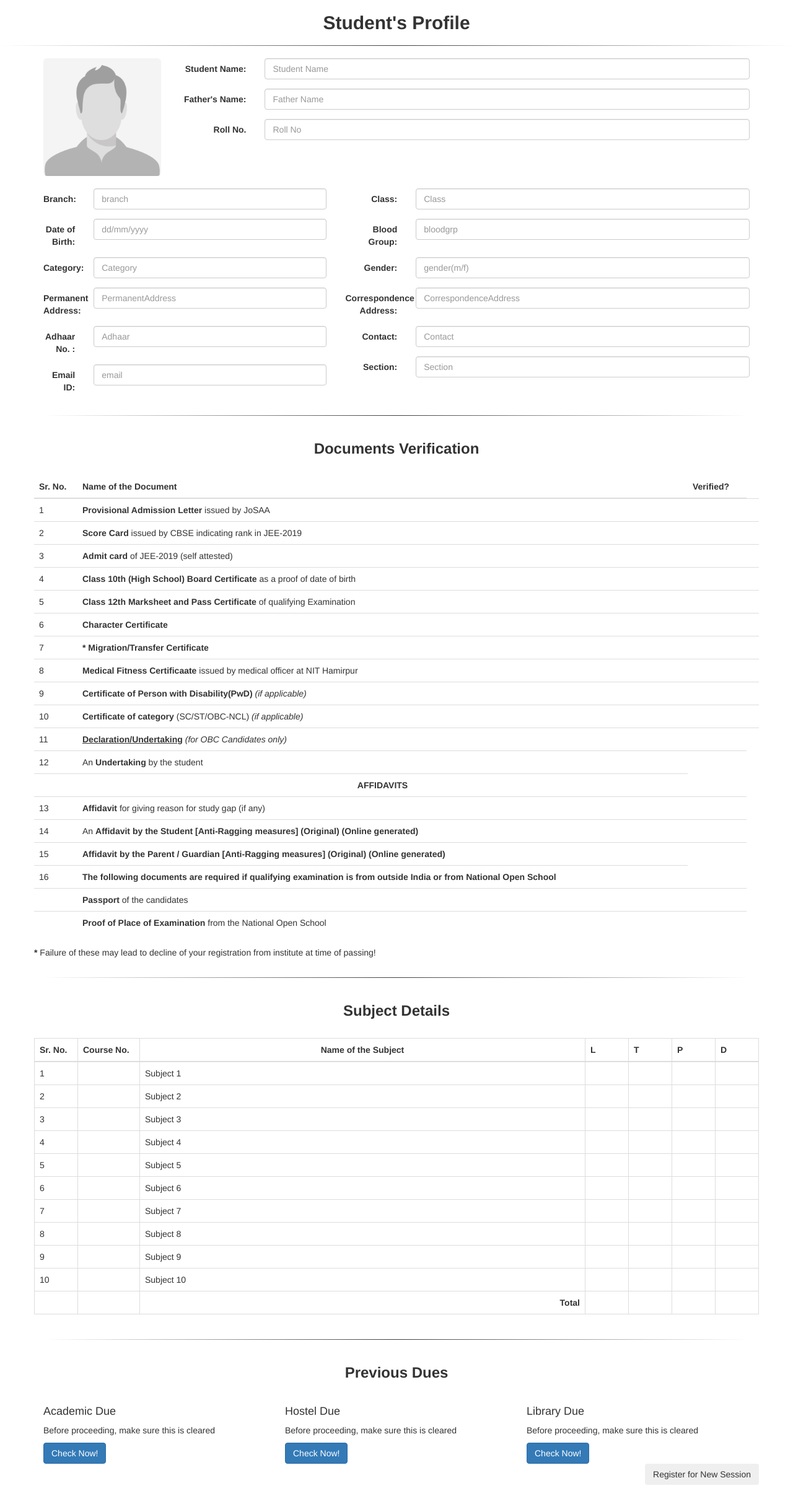
After one commit to al-architjain/al_Semester_Online_Registration_Portal, a Django app: template SORP/sorp_app/templates/sorp_app/s_profile.html in a window 1280 px wide. The commit adds this page. Shown: the whole page at 62% size. Run offline with Django 3.2, Linux system fonts and the light colour scheme; the template is opened without the code that fills it, so the values that code supplies are empty; some libraries are stand-ins or nearby versions.

Commit message:
Profile page linked

```diff
--- a/SORP/sorp_app/templates/base.html
+++ b/SORP/sorp_app/templates/base.html
@@ -13,6 +13,9 @@
 			<link rel="stylesheet" href="https://maxcdn.bootstrapcdn.com/bootstrap/3.3.7/css/bootstrap.min.css">
 			<!--------------------->
 		{% block staticfiles %}
+		{% endblock %}
+
+		{% block styles %}
 		{% endblock %}
 	</head>
 
--- a/SORP/sorp_app/templates/sorp_app/r_addstudent.html
+++ b/SORP/sorp_app/templates/sorp_app/r_addstudent.html
@@ -537,7 +537,7 @@
         <div class="row">
           <div class="col-lg-6 col-md-6">
           <div class="form-group">
-                <label for="srudentName"><b>Student's Name</b></label>
+                <label for="studentName"><b>Student's Name</b></label>
                 <input class="form-control" type="text" id="studentName" placeholder="Enter Name">
             </div>
         </div>
--- /dev/null
+++ b/SORP/sorp_app/templates/sorp_app/s_profile.html
@@ -0,0 +1,486 @@
+{% extends "base.html" %}
+
+	{% block title %}
+        Profile
+    {% endblock %}
+
+	{% block staticfiles %}
+	{% endblock %}
+	{% block styles %}
+		<style type="text/css">
+
+			 hr { border: 0; height: 1px; background-image: linear-gradient(to right, rgba(0, 0, 0, 0), rgba(0, 0, 0, 0.75), rgba(0, 0, 0, 0)); }
+
+			img {
+				width: 115%
+			}
+
+			.srno {
+				width: 70px;
+			}
+
+			.center {
+				text-align: center;
+			}
+
+			.mybtn {
+				margin-bottom: 10px;
+			}
+
+			#cno {
+				width: 100px
+			}
+
+		</style>
+	{% endblock %}
+
+	{% block body %}
+		<h2 class="center"><b>Student's Profile</b></h2>
+		<hr>
+		<div class="container">
+			<form class="form-horizontal " action="#">
+			  <div class="row">
+				<div class="col-lg-2 col-sm-2 col-xs-4">
+					{% load static %}
+					<img src="{% static "sorp_app/profile_pic.jpg" %}" alt="YourPic" class="img-rounded">
+				</div>
+
+				<div class="col-lg-10 col-md-10 col-sm-10 col-xs-8">
+
+					  <div class="form-group">
+						<label for="sname" class="col-sm-2 control-label">Student Name:</label>
+						<div class="col-sm-10">
+						  <input type="text" class="form-control" id="sname" placeholder="Student Name">
+						</div>
+					  </div>
+
+					  <div class="form-group">
+						<label for="fname" class="col-sm-2 control-label">Father's Name:</label>
+						<div class="col-sm-10">
+						  <input type="email" class="form-control" id="fname" placeholder="Father Name">
+						</div>
+					  </div>
+
+					  <div class="form-group">
+						<label for="rno" class="col-sm-2 control-label">Roll No.</label>
+						<div class="col-sm-10">
+						  <input type="email" class="form-control" id="rno" placeholder="Roll No">
+						</div>
+					  </div>
+
+
+					</form>
+				</div>
+			</div>
+		<br>
+			<div class="row">
+				<div class="col-lg-5">
+					<form class="form-horizontal">
+					  <div class="form-group">
+						<label for="branch" class="col-sm-2 control-label">Branch:</label>
+						<div class="col-sm-10">
+						  <input type="text" class="form-control" id="branch" placeholder="branch">
+						</div>
+					  </div>
+
+					  <div class="form-group">
+						<label for="dob" class="col-sm-2 control-label">Date of Birth:</label>
+						<div class="col-sm-10">
+						  <input type="text" class="form-control" id="dob" placeholder="dd/mm/yyyy">
+						</div>
+					  </div>
+
+					  <div class="form-group">
+						<label for="Category" class="col-sm-2 control-label">Category:</label>
+						<div class="col-sm-10">
+						  <input type="text" class="form-control" id="Category" placeholder="Category">
+						</div>
+					  </div>
+
+					  <div class="form-group">
+						<label for="PermAdd" class="col-sm-2 control-label">Permanent Address:</label>
+						<div class="col-sm-10">
+						  <input type="text" class="form-control" id="PermAdd" placeholder="PermanentAddress">
+						</div>
+					  </div>
+
+					  <div class="form-group">
+						<label for="Adhaar" class="col-sm-2 control-label">Adhaar No. :</label>
+						<div class="col-sm-10">
+						  <input type="text" class="form-control" id="Adhaar" placeholder="Adhaar">
+						</div>
+					  </div>
+
+						<div class="form-group">
+						<label for="email" class="col-sm-2 control-label">Email ID:</label>
+						<div class="col-sm-10">
+						  <input type="email" class="form-control" id="email" placeholder="email">
+						</div>
+					  </div>
+					</form>
+				</div>
+
+				<div class="col-lg-7">
+					<form class="form-horizontal">
+					   <div class="form-group">
+						<label for="Class" class="col-sm-2 control-label">Class:</label>
+						<div class="col-sm-10">
+						  <input type="text" class="form-control" id="Class" placeholder="Class">
+						</div>
+					  </div>
+
+					  <div class="form-group">
+						<label for="bloodgrp" class="col-sm-2 control-label">Blood Group:</label>
+						<div class="col-sm-10">
+						  <input type="text" class="form-control" id="bloodgrp" placeholder="bloodgrp">
+						</div>
+					  </div>
+
+					  <div class="form-group">
+						<label for="gender" class="col-sm-2 control-label">Gender:</label>
+						<div class="col-sm-10">
+						  <input type="text" class="form-control" id="gender" placeholder="gender(m/f)">
+						</div>
+					  </div>
+
+					  <div class="form-group">
+						<label for="CorrAdd" class="col-sm-2 control-label">Correspondence Address:</label>
+						<div class="col-sm-10">
+						  <input type="text" class="form-control" id="CorrAdd" placeholder="CorrespondenceAddress">
+						</div>
+					  </div>
+
+					   <div class="form-group">
+						<label for="Contact" class="col-sm-2 control-label">Contact:</label>
+						<div class="col-sm-10">
+						  <input type="text" class="form-control" id="Contact" placeholder="Contact">
+						</div>
+					  </div>
+
+					  <div class="form-group">
+						<label for="Section" class="col-sm-2 control-label">Section:</label>
+						<div class="col-sm-10">
+						  <input type="text" class="form-control" id="Section" placeholder="Section">
+						</div>
+					 </div>
+				</div>
+			</div>
+			<hr>
+			<div class="row">
+				<h3 class="center bgclr"><b>Documents Verification</b></h3>
+				<br>
+				<table class="table table-hover">
+					<thead>
+						<tr>
+							<th class="srno">Sr. No.</th>
+							<th>Name of the Document</th>
+							<th>Verified?</th>
+						</tr>
+					</thead>
+
+					<tbody>
+						<tr>
+							<td>1</td>
+							<td><strong>Provisional Admission Letter</strong> issued by JoSAA</td>
+							<td></td>
+							<td></td>
+						</tr>
+
+						<tr>
+							<td>2</td>
+							<td><strong>Score Card</strong> issued by CBSE indicating rank in JEE-2019</td>
+							<td></td>
+							<td></td>
+						</tr>
+
+						<tr>
+							<td>3</td>
+							<td><strong>Admit card</strong> of JEE-2019 (self attested)</td>
+							<td></td>
+							<td></td>
+						</tr>
+
+						<tr>
+							<td>4</td>
+							<td><strong>Class 10th (High School) Board Certificate</strong> as a proof of date of birth</td>
+							<td></td>
+							<td></td>
+						</tr>
+
+						<tr>
+							<td>5</td>
+							<td><strong>Class 12th Marksheet and Pass Certificate</strong> of qualifying Examination</td>
+							<td></td>
+							<td></td>
+						</tr>
+
+						<tr>
+							<td>6</td>
+							<td><strong>Character Certificate</strong></td>
+							<td></td>
+							<td></td>
+						</tr>
+
+						<tr>
+							<td>7</td>
+							<td><strong>* Migration/Transfer Certificate</strong></td>
+							<td></td>
+							<td></td>
+						</tr>
+
+						<tr>
+							<td>8</td>
+							<td><strong>Medical Fitness Certificaate</strong> issued by medical officer at NIT Hamirpur</td>
+							<td></td>
+							<td></td>
+						</tr>
+
+						<tr>
+							<td>9</td>
+							<td><strong>Certificate of Person with Disability(PwD)</strong><em> (if applicable)</em></td>
+							<td></td>
+							<td></td>
+						</tr>
+
+						<tr>
+							<td>10</td>
+							<td><strong>Certificate of category</strong> (SC/ST/OBC-NCL) <em>(if applicable)</em></td>
+							<td></td>
+							<td></td>
+						</tr>
+
+						<tr>
+							<td>11</td>
+							<td><strong><u>Declaration/Undertaking</u></strong> <em>(for OBC Candidates only)</em></td>
+							<td></td>
+							<td></td>
+						</tr>
+
+						<tr>
+							<td>12</td>
+							<td>An <strong>Undertaking</strong> by the student</td>
+							<td></td>
+						</tr>
+
+						<tr>
+							<td></td>
+							<td class="center"><strong>AFFIDAVITS</strong></td>
+						</tr>
+
+						<tr>
+							<td>13</td>
+							<td><strong>Affidavit</strong> for giving reason for study gap (if any)</td>
+							<td></td>
+						</tr>
+
+						<tr>
+							<td>14</td>
+							<td>An <strong>Affidavit by the Student [Anti-Ragging measures] (Original) (Online generated)</strong></td>
+							<td></td>
+						</tr>
+
+						<tr>
+							<td>15</td>
+							<td><strong>Affidavit by the Parent / Guardian [Anti-Ragging measures] (Original) (Online generated)</strong></td>
+							<td></td>
+						</tr>
+
+						<tr>
+							<td>16</td>
+							<td><strong>The following documents are required if qualifying examination is from outside India or from National Open School</strong></td>
+						</tr>
+
+						<tr>
+							<td></td>
+							<td><strong>Passport</strong> of the candidates</td>
+							<td></td>
+						</tr>
+
+						<tr>
+							<td></td>
+							<td><strong>Proof of Place of Examination</strong> from the National Open School</td>
+							<td></td>
+						</tr>
+
+
+					</tbody>
+
+				</table>
+				<p><b>*</b> Failure of these may lead to decline of your registration from institute at time of passing!</p>
+			</div>
+			<hr>
+			<div class="row">
+				<h3 class="center"><b>Subject Details</b></h3>
+				<br>
+				<table class="table table-bordered">
+					<thead>
+						<tr>
+							<th class="srno">Sr. No.</th>
+							<th id="cno">Course No.</th>
+							<th class="center">Name of the Subject</th>
+							<th class="srno">L</th>
+							<th class="srno">T</th>
+							<th class="srno">P</th>
+							<th class="srno">D</th>
+						</tr>
+					</thead>
+
+					<tbody>
+						<tr>
+							<td>1</td>
+							<td></td>
+							<td>Subject 1</td>
+							<td></td>
+							<td></td>
+							<td></td>
+							<td></td>
+						</tr>
+
+						<tr>
+							<td>2</td>
+							<td></td>
+							<td>Subject 2</td>
+							<td></td>
+							<td></td>
+							<td></td>
+							<td></td>
+						</tr>
+
+						<tr>
+							<td>3</td>
+							<td></td>
+							<td>Subject 3</td>
+							<td></td>
+							<td></td>
+							<td></td>
+							<td></td>
+						</tr>
+
+						<tr>
+							<td>4</td>
+							<td></td>
+							<td>Subject 4</td>
+							<td></td>
+							<td></td>
+							<td></td>
+							<td></td>
+						</tr>
+
+						<tr>
+							<td>5</td>
+							<td></td>
+							<td>Subject 5</td>
+							<td></td>
+							<td></td>
+							<td></td>
+							<td></td>
+						</tr>
+
+						<tr>
+							<td>6</td>
+							<td></td>
+							<td>Subject 6</td>
+							<td></td>
+							<td></td>
+							<td></td>
+							<td></td>
+						</tr>
+
+
+						<tr>
+							<td>7</td>
+							<td></td>
+							<td>Subject 7</td>
+							<td></td>
+							<td></td>
+							<td></td>
+							<td></td>
+						</tr>
+
+						<tr>
+							<td>8</td>
+							<td></td>
+							<td>Subject 8</td>
+							<td></td>
+							<td></td>
+							<td></td>
+							<td></td>
+						</tr>
+
+						<tr>
+							<td>9</td>
+							<td></td>
+							<td>Subject 9</td>
+							<td></td>
+							<td></td>
+							<td></td>
+							<td></td>
+						</tr>
+
+						<tr>
+							<td>10</td>
+							<td></td>
+							<td>Subject 10</td>
+							<td></td>
+							<td></td>
+							<td></td>
+							<td></td>
+						</tr>
+
+						<tr>
+							<td></td>
+							<td></td>
+							<td style="text-align: right;"><strong>Total</strong></td>
+							<td></td>
+							<td></td>
+							<td></td>
+							<td></td>
+						</tr>
+					</tbody>
+				</table>
+
+			</div>
+			<hr>
+			<div class="row">
+				<h3 class="center"><b>Previous Dues</b></h3>
+				<br>
+				<div class="col-lg-4">
+					<div class="card">
+					  <h4>Academic Due</h4>
+					  <div class="card-body">
+						<p class="card-text">Before proceeding, make sure this is cleared</p>
+						<a href="acad_due.html" class="btn btn-primary">Check Now!</a>
+					  </div>
+					</div>
+				</div>
+
+				<div class="col-lg-4">
+					<div class="card">
+					  <h4>Hostel Due</h4>
+					  <div class="card-body">
+						<p class="card-text">Before proceeding, make sure this is cleared</p>
+						<a href="host_due.html" class="btn btn-primary">Check Now!</a>
+					  </div>
+					</div>
+				</div>
+
+				<div class="col-lg-4">
+					<div class="card">
+					  <h4>Library Due</h4>
+					  <div class="card-body">
+						<p class="card-text">Before proceeding, make sure this is cleared</p>
+						<a href="lib_due.html" class="btn btn-primary">Check Now!</a>
+					  </div>
+					</div>
+				</div>
+
+			</div>
+
+
+			<div class="row">
+				<button class="btn btn-dark pull-right mybtn">Register for New Session</button>
+			</div>
+
+			</div>
+		</form>
+	{% endblock %}
--- a/SORP/sorp_app/views.py
+++ b/SORP/sorp_app/views.py
@@ -49,6 +49,6 @@ def user_profile(request):
 	grp = get_user_group(request.user)
 
 	if grp == 'g_student':
-		return HttpResponse("<h2>You are logged IN as studetn!</h2>")
+		return render(request, 'sorp_app/s_profile.html')
 	else:
 		return render(request, 'sorp_app/r_addstudent.html')
```
Also changed, not shown: SORP/db.sqlite3, SORP/sorp_app/static/sorp_app/profile_pic.jpg (added).
